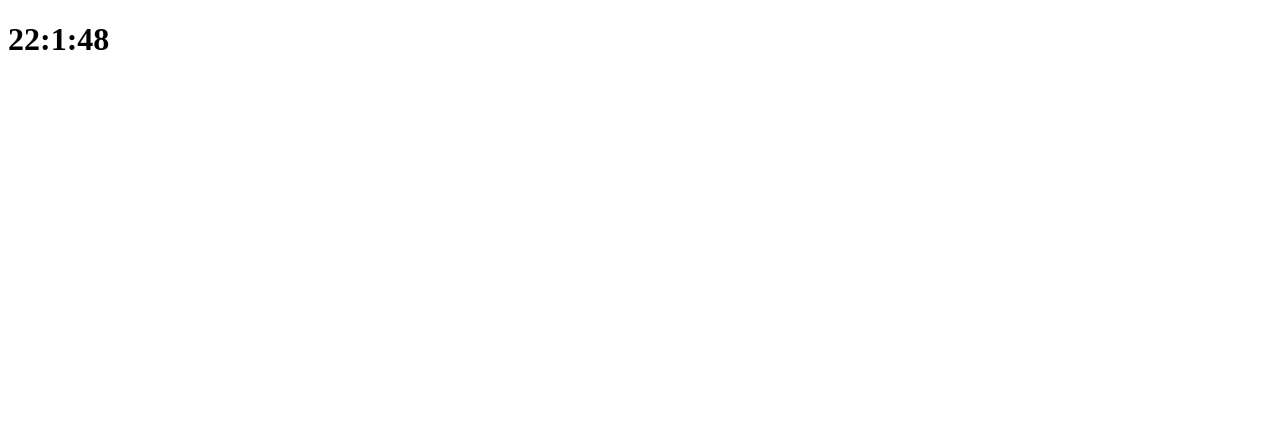
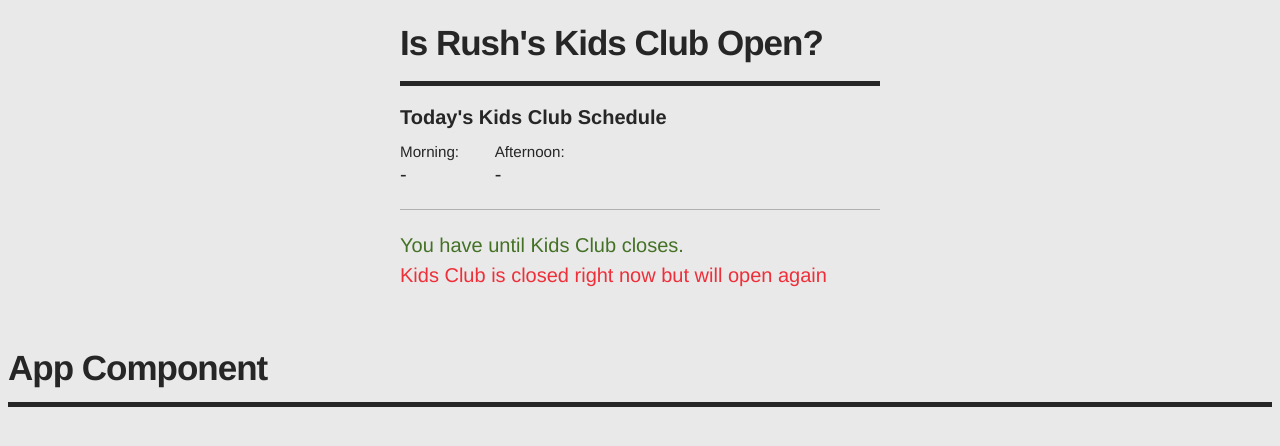
Before and after one commit to tylersloan/rush-kids-club, a React app: page / in a window 1280 px wide. Shown: the top 446 px of the page. Built offline with nearby package versions, Linux system fonts and the light colour scheme.

Commit message:
refactor files arch and remove clutter.

```diff
--- a/App.js
+++ /dev/null
@@ -1,21 +0,0 @@
-import React from 'react';
-import ReactDOM from 'react-dom';
-
-class App extends React.Component {
-	constructor() {
-		super();
-		this.state = {
-			currentHour:   new Date().getHours(),
-			currentMinute: new Date().getMinutes(),
-			currentSecond: new Date().getSeconds()
-		}
-	}
-	render() {
-		console.log(this.state.currentSecond)
-		return (
-			<h1>{this.state.currentHour}:{this.state.currentMinute}:{this.state.currentSecond}</h1>
-		)
-	}
-}
-
-export default App
--- a/index.html
+++ b/index.html
@@ -2,9 +2,37 @@
 <html>
 	<head>
 		<title>App</title>
+		<link rel="stylesheet" href="styles.css">
 	</head>
 	<body>
+		<div class="wrapper">
+		  <h1>
+		      Is Rush's Kids Club Open? <span class="icon-status" id="icon-status"></span>
+		  </h1>
+
+		  <h4>Today's Kids Club Schedule</h4>
+		  <ul class="js-schedule">
+		    <li class="js-morning-schedule">
+		      <span class="label">Morning:</span>
+		      <span id="js-first-open"></span> - <span id="js-first-close"></span>
+		    </li>
+		    <li class="js-afternoon-schedule">
+		      <span class="label">Afternoon:</span>
+		      <span id="js-second-open"></span> - <span id="js-second-close"></span>
+		    </li>
+		  </ul>
+
+		  <div class="kc-is-open">
+		    <p>You have <span id="js-timeleft"></span> until Kids Club closes.</p>
+		  </div>
+
+		  <div class="kc-is-closed">
+		    <p>Kids Club is closed right now but will open again <span class="bold" id="js-next-open"></span></p>
+
+		  </div>
+		</div>
+
 		<div id="app"></div>
-		<script src="index.js"></script>
+		<script src="bundle.js"></script>
 	</body>
 </html>
--- /dev/null
+++ b/index.js
@@ -0,0 +1,7 @@
+import App from './modules/App';
+import React from 'react';
+import { render } from 'react-dom';
+
+render((
+	<App />
+), document.getElementById('app'))
--- a/main.js
+++ /dev/null
@@ -1,4 +0,0 @@
-import App from './App';
-import React from 'react';
-import ReactDOM from 'react-dom';
-ReactDOM.render(<App />, document.getElementById('app'));
--- /dev/null
+++ b/modules/App.js
@@ -0,0 +1,12 @@
+import React from 'react';
+// import Schedule from './schedule.js';
+
+class App extends React.Component {
+	render() {
+		return (
+			<h1>App Component</h1>
+		)
+	}
+}
+
+export default App
--- /dev/null
+++ b/schedule.js
@@ -0,0 +1,80 @@
+module.exports = {
+	schedule: {
+		sunday: {
+			shift :{
+				second: {
+					open: 13,
+					close: 16
+				}
+			}
+		},
+		monday: {
+			shift: {
+				first: {
+					open: 8,
+					close: 13
+				},
+				second: {
+					open: 16,
+					close: 21
+				}
+			}
+		},
+		tuesday: {
+			shift: {
+				first: {
+					open: 8,
+					close: 13
+				},
+				second: {
+					open: 16,
+					close: 21
+				}
+			}
+		},
+		wednesday: {
+			shift: {
+				first: {
+					open: 8,
+					close: 13
+				},
+				second: {
+					open: 16,
+					close: 21
+				}
+			}
+		},
+		thursady: {
+			shift: {
+				first: {
+					open: 8,
+					close: 13
+				},
+				second: {
+					open: 16,
+					close: 21
+				}
+			}
+		},
+		friday: {
+			shift: {
+				first: {
+					open: 8,
+					close: 13
+				},
+				second: {
+					open: 16,
+					close: 21
+				}
+			}
+		},
+		saturday: {
+			shift: {
+				first: {
+					open: 9,
+					close: 15
+				}
+			}
+		}
+	}
+}
--- /dev/null
+++ b/styles.css
@@ -0,0 +1,92 @@
+* {
+  box-sizing: border-box;
+  -moz-box-sizing: border-box;
+  -webkit-box-sizing: border-box;
+  -webkit-font-smoothing: antialiased;
+  -moz-osx-font-smoothing: grayscale; }
+
+.bold {
+  font-weight: 500; }
+
+body {
+  background: #e9e9e9;
+  color: #262626;
+  font-family: "Helvetica Neue", Helvetica, Arial, sans-serif;
+  font-size: 20px; }
+
+h1 {
+  border-bottom: .15em solid;
+  font-size: 1.75em;
+  line-height: 1;
+  letter-spacing: -1px;
+  margin: 0 0 20px;
+  padding-bottom: .5em; }
+  @media screen and (max-width: 480px) {
+    h1 {
+      border-bottom: .05em solid;
+      font-size: 1.25em;
+      line-height: 1.25; } }
+
+.icon-status {
+  display: inline-block;
+  width: .55em;
+  height: 1em;
+  vertical-align: middle; }
+  .icon-status.open {
+    background: url("../images/check.svg") no-repeat center center;
+    background-size: .5em .5em; }
+  .icon-status.closed {
+    background: url("../images/x.svg") no-repeat center center;
+    background-size: .5em .5em; }
+
+h4 {
+  margin: .5em 0 .75em; }
+
+p, ul {
+  font-size: 1em;
+  font-weight: 200;
+  margin: 0;
+  padding: 0;
+  line-height: 1.5em; }
+
+ul {
+  border-bottom: 1px solid #b0b0b0;
+  list-style: none;
+  margin-bottom: .5em;
+  padding-bottom: .5em; }
+  @media screen and (min-width: 480px) {
+    ul {
+      margin-bottom: 1em;
+      padding-bottom: 1em; } }
+
+li ~ li {
+  margin-top: .5em; }
+@media screen and (min-width: 480px) {
+  li {
+    display: inline-block; }
+    li ~ li {
+      margin-left: 1.5em;
+      margin-top: 0; } }
+
+.label {
+  display: block;
+  font-size: 76%;
+  font-weight: 500;
+  line-height: 1; }
+
+.wrapper {
+  margin: 1.25em auto 0 auto;
+  max-width: 30em;
+  padding: 0 3em 3em;
+  width: 80%; }
+  @media screen and (max-width: 480px) {
+    .wrapper {
+      padding: 1em; } }
+
+.kc-is-open {
+  color: #447125; }
+
+.kc-is-closed {
+  color: #ee2f39; }
+
+/*# sourceMappingURL=main.css.map */
--- a/webpack.config.js
+++ b/webpack.config.js
@@ -1,8 +1,8 @@
 module.exports = {
-	entry: './main.js',
+	entry: './index.js',
 	output: {
 		path: './',
-		filename: 'index.js'
+		filename: 'bundle.js'
 	},
 	devServer: {
 		inline: true,
```
